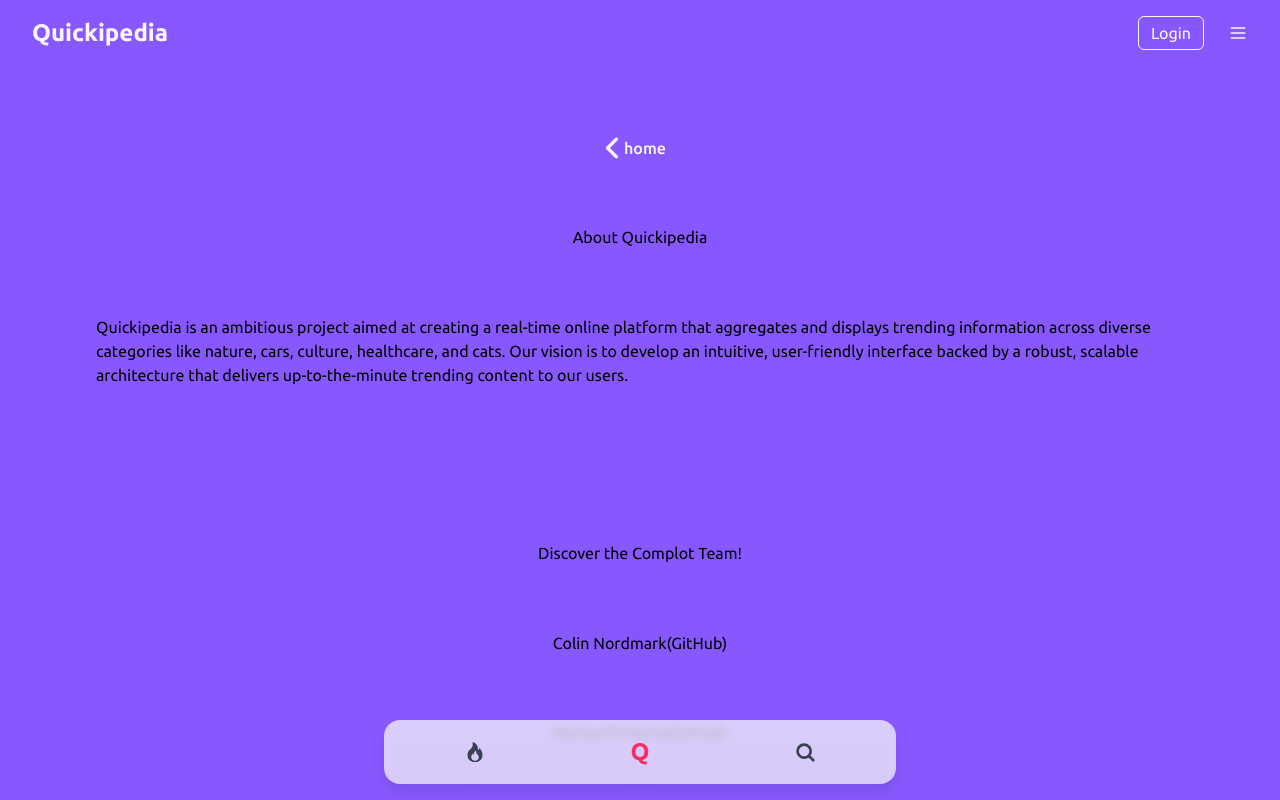
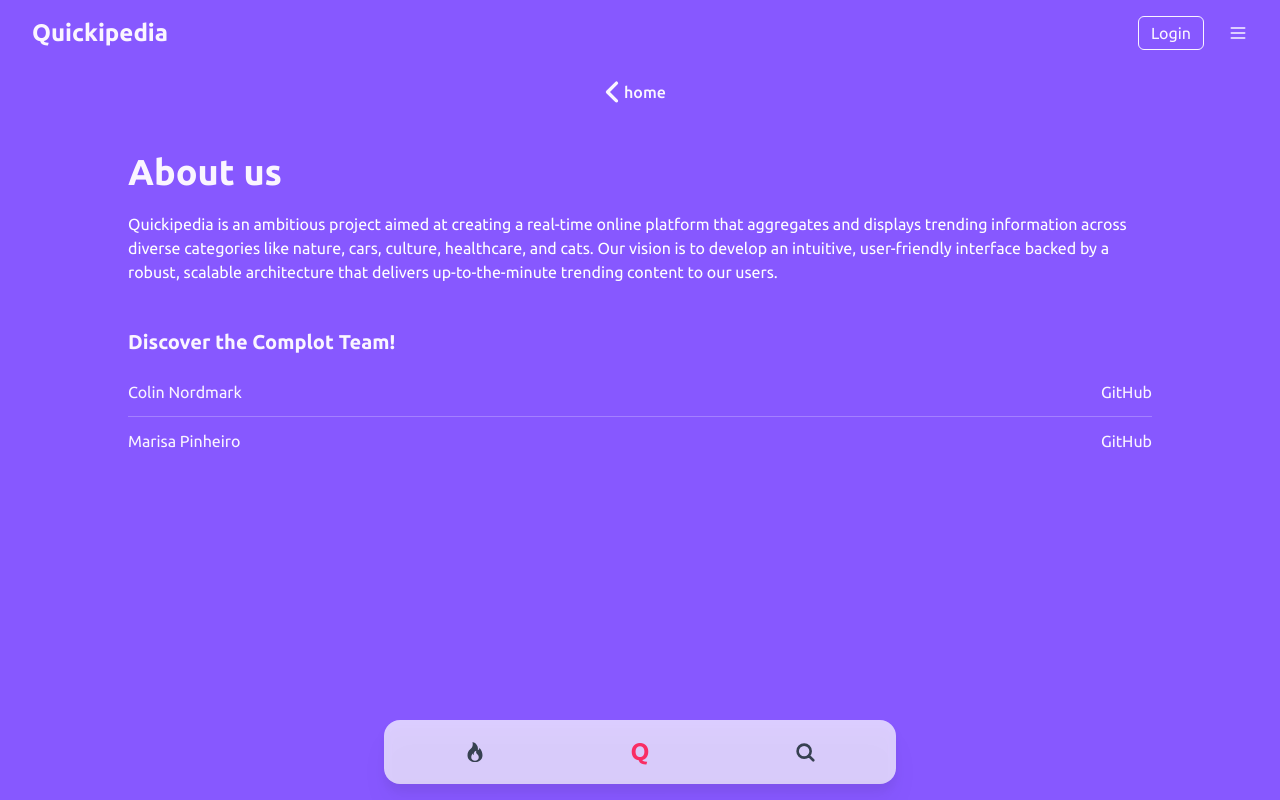
Before and after one commit to ComplotTeam/Quickipedia, a Next.js app in the folder quickipedia_frontend/: page /about in a window 1280 px wide. Shown: the top 800 px of the page. Built offline with nearby package versions, Linux system fonts and the light colour scheme; no server answers.

Commit message:
refactor: Rework of login buttons and about page

```diff
--- a/quickipedia_frontend/app/about/page.tsx
+++ b/quickipedia_frontend/app/about/page.tsx
@@ -1,23 +1,28 @@
-"use client"
+"use client";
 import Link from "next/link";
 import { BackButton } from "../components/back-button/BackButton";
 
 export default function About() {
   return (
-    <main className="flex min-h-screen mt-10 flex-col items-center justify-between p-24">
+    <main className=" text-primaryB bg-primary flex min-h-screen mt-10 flex-col items-center py-10">
       <BackButton />
-      <h1>About Quickipedia</h1>
-      <p>
-        Quickipedia is an ambitious project aimed at creating a real-time online
-        platform that aggregates and displays trending information across
-        diverse categories like nature, cars, culture, healthcare, and cats. Our
-        vision is to develop an intuitive, user-friendly interface backed by a
-        robust, scalable architecture that delivers up-to-the-minute trending
-        content to our users.
+      <div className="flex flex-col w-[80%] items left text-left">
+        <h1 className="mr-auto text-primaryB flex items-start mb-3  mt-12 item-start text-4xl font-bold">
+          About us
+        </h1>
+        <p className="mt-2 text-white">
+          Quickipedia is an ambitious project aimed at creating a real-time
+          online platform that aggregates and displays trending information
+          across diverse categories like nature, cars, culture, healthcare, and
+          cats. Our vision is to develop an intuitive, user-friendly interface
+          backed by a robust, scalable architecture that delivers
+          up-to-the-minute trending content to our users.
         </p>
         <br />
-      <h2>Discover the Complot Team!</h2>
-      <p>
+        <h1 className="mr-auto text-primaryB flex items-start mb-3  mt-5 item-start text-xl font-bold">
+          Discover the Complot Team!
+        </h1>
+        <p className="flex justify-between border-b border-primaryB/25 pb-3 pt-3">
           <Link
             href="https://www.linkedin.com/in/colinnordmark/"
             className="hover:underline"
@@ -28,10 +33,10 @@ export default function About() {
             href="https://github.com/colinnordmark"
             className="hover:underline"
           >
-          (GitHub)
+            GitHub
           </Link>
         </p>
-      <p>
+        <p className="flex justify-between pt-3">
           <Link
             href="https://www.linkedin.com/in/marisa-pinheiro-833a12113/"
             className="hover:underline"
@@ -42,9 +47,10 @@ export default function About() {
             href="https://github.com/Marisa-Pinheiro"
             className="hover:underline"
           >
-          (GitHub)
+            GitHub
           </Link>
         </p>
+      </div>
     </main>
   );
 }
--- a/quickipedia_frontend/app/components/navbar/Navbar.tsx
+++ b/quickipedia_frontend/app/components/navbar/Navbar.tsx
@@ -29,7 +29,7 @@ export const Navbar = () => {
           </span>
         </Link>
         <div className="flex items-center space-x-6 rtl:space-x-reverse">
-          {user ? <LogoutButton /> : <LoginButton />}
+          {!user && <LoginButton />}
           <div className="navbar-end">
             <div className="relative">
               <div
@@ -79,7 +79,8 @@ export const Navbar = () => {
                     </div>
                   </div>
                   <ul className="menu menu-sm p-2 text-center flex-grow">
-                    {user && (
+                    {user && (<>
+                      <LogoutButton/>
                       <li>
                         <Link
                           href="/profile"
@@ -89,6 +90,7 @@ export const Navbar = () => {
                           PROFILE
                         </Link>
                       </li>
+                      </>
                     )}
                     <li>
                       <Link
--- a/quickipedia_frontend/app/search/page.tsx
+++ b/quickipedia_frontend/app/search/page.tsx
@@ -20,7 +20,8 @@ const Page = () => {
     const filteredArticles = articles?.filter(
       (article) =>
         article.question.toLowerCase().includes(searchTerm) ||
-        article.topic.toLowerCase().includes(searchTerm)
+        article.topic.toLowerCase().includes(searchTerm) ||
+        article.answer.toLowerCase().includes(searchTerm)
     );
     setSearchedArticle(searchTerm);
     setFilteredArticles(filteredArticles);
```
Lines whose indentation alone changed are shown as unchanged.
